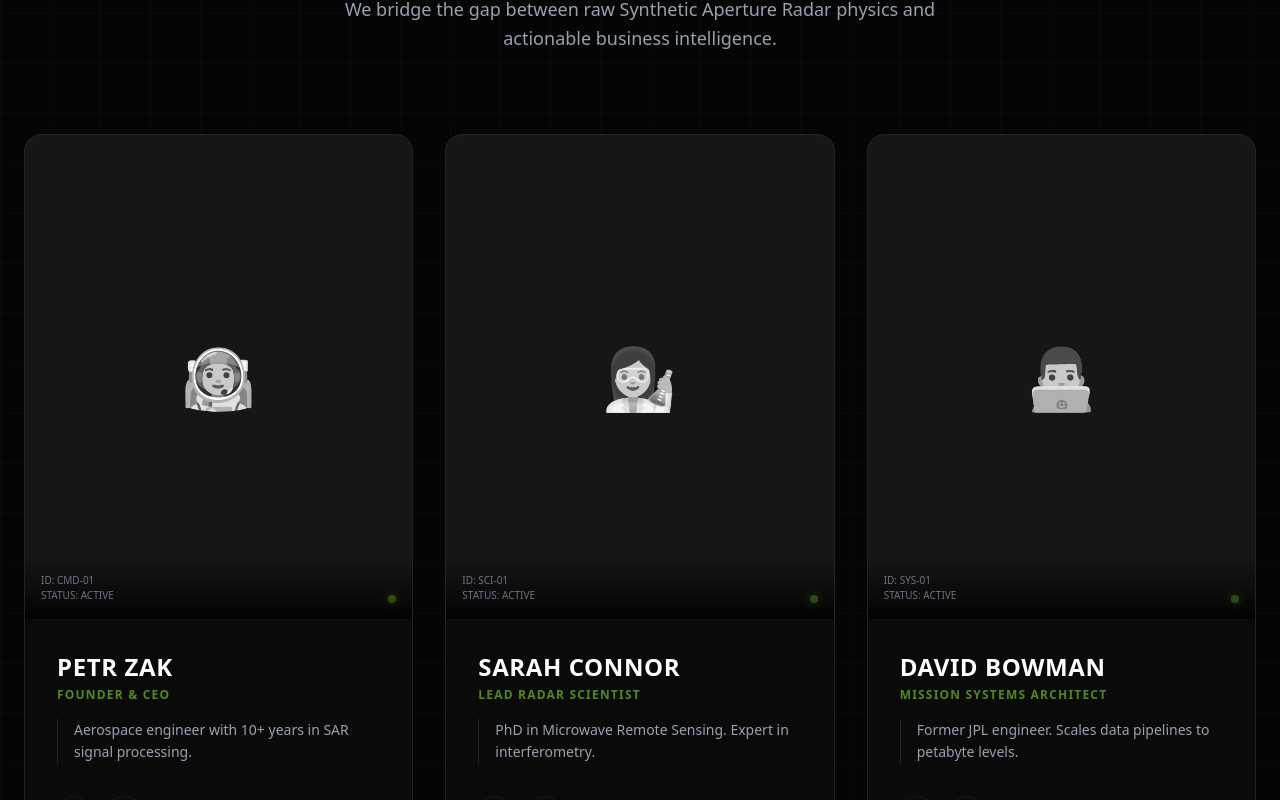
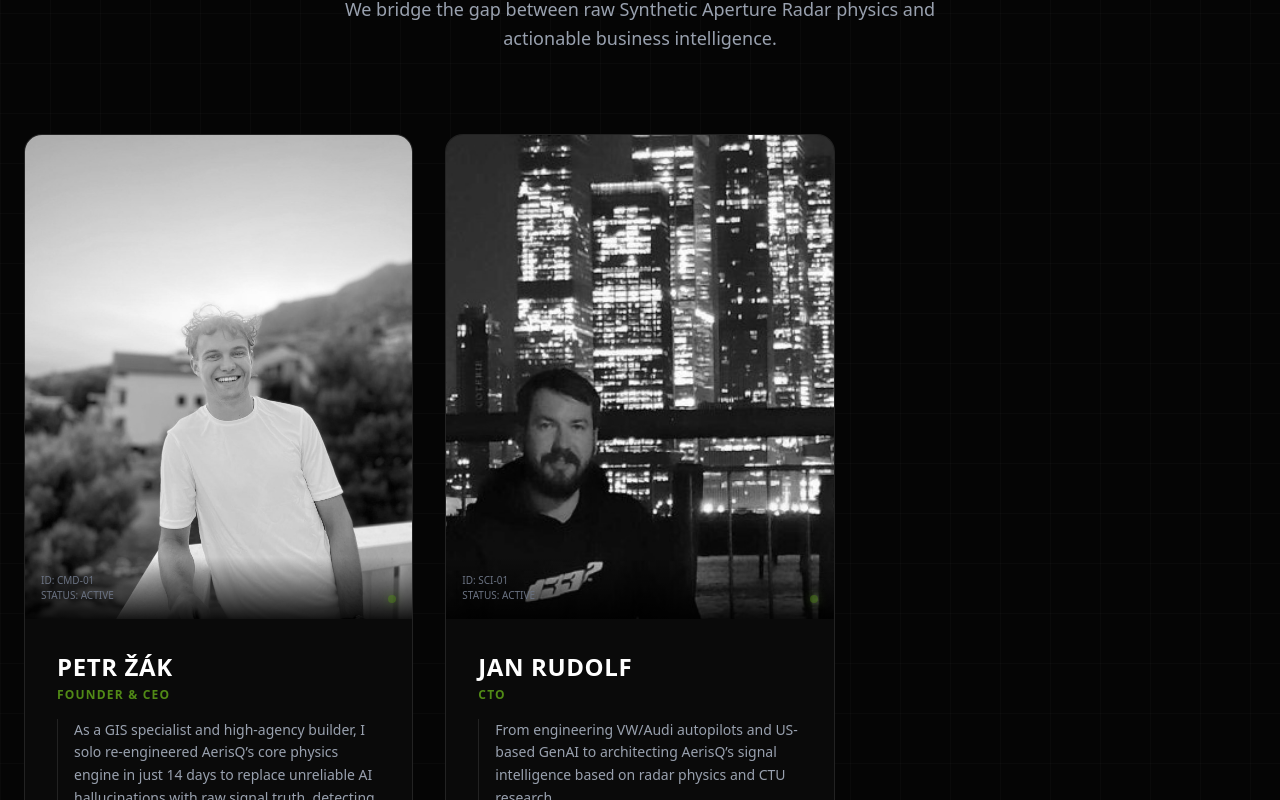
Before and after one commit to PetrZakcs/aerisq, a Next.js app in the folder frontend/: page / in a window 1280 px wide. Shown: the part 6620-7420 px from the top of the page. Built offline with nearby package versions, Linux system fonts and the light colour scheme; no server answers.

Commit message:
chore(team): Update Founder section with photos and bios for CEO and CTO

```diff
--- a/frontend/components/Founder.tsx
+++ b/frontend/components/Founder.tsx
@@ -5,25 +5,18 @@ import { Linkedin, Twitter } from 'lucide-react';
 
 const TEAM = [
     {
-        name: "PETR ZAK",
+        name: "PETR ŽÁK",
         role: "FOUNDER & CEO",
-        bio: "Aerospace engineer with 10+ years in SAR signal processing.",
-        image: "🧑‍🚀",
+        bio: "As a GIS specialist and high-agency builder, I solo re-engineered AerisQ’s core physics engine in just 14 days to replace unreliable AI hallucinations with raw signal truth, detecting subsurface drought and hidden assets where others only see pixels.",
+        image: "/team/petr-zak.jpg",
         id: "CMD-01"
     },
     {
-        name: "SARAH CONNOR",
-        role: "LEAD RADAR SCIENTIST",
-        bio: "PhD in Microwave Remote Sensing. Expert in interferometry.",
-        image: "👩‍🔬",
+        name: "JAN RUDOLF",
+        role: "CTO",
+        bio: "From engineering VW/Audi autopilots and US-based GenAI to architecting AerisQ’s signal intelligence based on radar physics and CTU research.",
+        image: "/team/jan-rudolf.jpg",
         id: "SCI-01"
-    },
-    {
-        name: "DAVID BOWMAN",
-        role: "MISSION SYSTEMS ARCHITECT",
-        bio: "Former JPL engineer. Scales data pipelines to petabyte levels.",
-        image: "👨‍💻",
-        id: "SYS-01"
     }
 ];
 
@@ -62,9 +55,17 @@ export default function Founder() {
                         >
                             {/* Image Placeholder */}
                             <div className="aspect-[4/5] bg-white/5 relative flex items-center justify-center overflow-hidden group-hover:bg-white/10 transition-colors">
-                                <div className="text-6xl filter grayscale group-hover:grayscale-0 transition-all duration-500 scale-100 group-hover:scale-110 transform">
-                                    {member.image}
-                                </div>
+                                {member.image.startsWith('/') ? (
+                                    <img
+                                        src={member.image}
+                                        alt={member.name}
+                                        className="w-full h-full object-cover filter grayscale group-hover:grayscale-0 transition-all duration-500 group-hover:scale-110 transform"
+                                    />
+                                ) : (
+                                    <div className="text-6xl filter grayscale group-hover:grayscale-0 transition-all duration-500 scale-100 group-hover:scale-110 transform">
+                                        {member.image}
+                                    </div>
+                                )}
 
                                 {/* Overlay Stats */}
                                 <div className="absolute bottom-0 left-0 right-0 p-4 bg-gradient-to-t from-black/90 to-transparent flex justify-between items-end">
```
Also changed, not shown: frontend/public/team/jan-rudolf.jpg (added), frontend/public/team/petr-zak.jpg (added).
